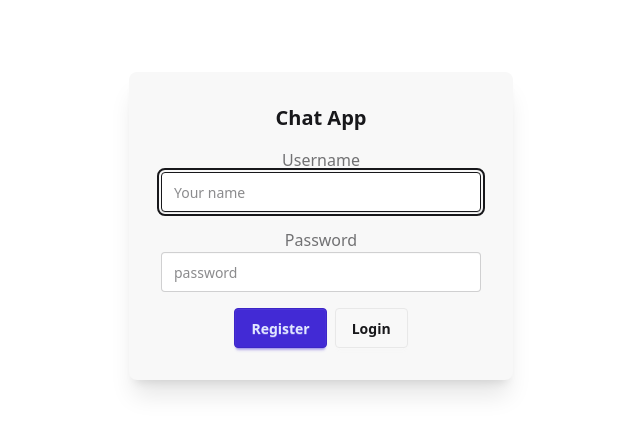
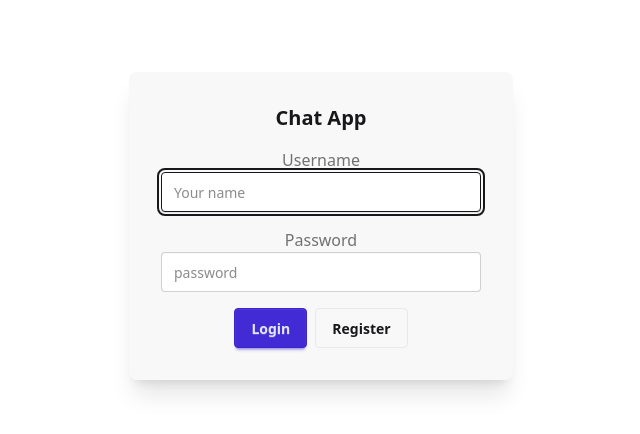
Before and after one commit to ujjavalsingh-sys/tut-chat-app, a React (Vite) app in the folder frontend/chat-app/: page / in a window 1280 px wide. Shown: the top 434 px of the page, without its empty margins (319-959 px from the left). Built offline with nearby package versions, Linux system fonts and the light colour scheme.

Commit message:
react router scaffolding

```diff
--- a/frontend/chat-app/package.json
+++ b/frontend/chat-app/package.json
@@ -14,6 +14,7 @@
     "daisyui": "^5.5.14",
     "react": "^19.2.0",
     "react-dom": "^19.2.0",
+    "react-router": "^7.11.0",
     "tailwindcss": "^4.1.18"
   },
   "devDependencies": {
--- a/frontend/chat-app/src/App.tsx
+++ b/frontend/chat-app/src/App.tsx
@@ -1,11 +1,19 @@
 import './App.css'
+import { BrowserRouter, Route, Routes } from 'react-router'
 import { Login } from './components/Login'
+import { Dashboard } from './components/Dashboard'
+import { UserList } from './components/UserList'
 
 function App() {
   return (
-    <>
-      <Login />
-    </>
+    <BrowserRouter>
+      <Routes>
+        <Route index element={ <Login /> } />
+        <Route path='dashboard' element={ <Dashboard />}>
+          <Route index element={ <UserList />} />
+        </Route>
+      </Routes>
+    </BrowserRouter>
   )
 }
 
--- /dev/null
+++ b/frontend/chat-app/src/components/Dashboard.tsx
@@ -0,0 +1,11 @@
+import { Outlet } from "react-router"
+
+export const Dashboard = () => {
+    return (
+        <div>
+            <h2>Navbar</h2>
+            <Outlet />
+            <h2>Footer</h2>
+        </div>
+    )
+}
--- a/frontend/chat-app/src/components/Login.tsx
+++ b/frontend/chat-app/src/components/Login.tsx
@@ -1,6 +1,22 @@
+import { useNavigate } from "react-router";
+
 export const Login = () => {
+    const navigate = useNavigate()
+
+    const handleLogin = (e: React.FormEvent<HTMLFormElement>) => {
+        e.preventDefault();
+        alert("logged in");
+        navigate("/dashboard");
+    };
+
+    const handleRegister = () => {
+        alert("Registered");
+        navigate("/dashboard");
+    };
+
     return (
-    <form className="card bg-base-200 shadow-xl p-6 space-y-4 w-96 mx-auto mt-10">
+    <form className="card bg-base-200 shadow-xl p-6 space-y-4 w-96 mx-auto mt-10"
+            onSubmit={handleLogin}>
         <h2 className="text-xl font-bold">Chat App</h2>
 
         <div className="form-control">
@@ -28,10 +44,10 @@ export const Login = () => {
 
         <div className="flex justify-center space-x-2">
         <button type="submit" className="btn btn-primary">
+            Login
+        </button>
+        <button type="button" className="btn" onClick={handleRegister}>
             Register
-        </button>
-        <button type="submit" className="btn">
-            Login
         </button>
         </div>
     </form>
--- /dev/null
+++ b/frontend/chat-app/src/components/UserList.tsx
@@ -0,0 +1,5 @@
+export const UserList = () => {
+    return (
+        <div>User list</div>
+    )
+}
```
Also changed, not shown: 1 other file (tests, documents, lock files or other folders). Lines whose indentation alone changed are shown as unchanged.
